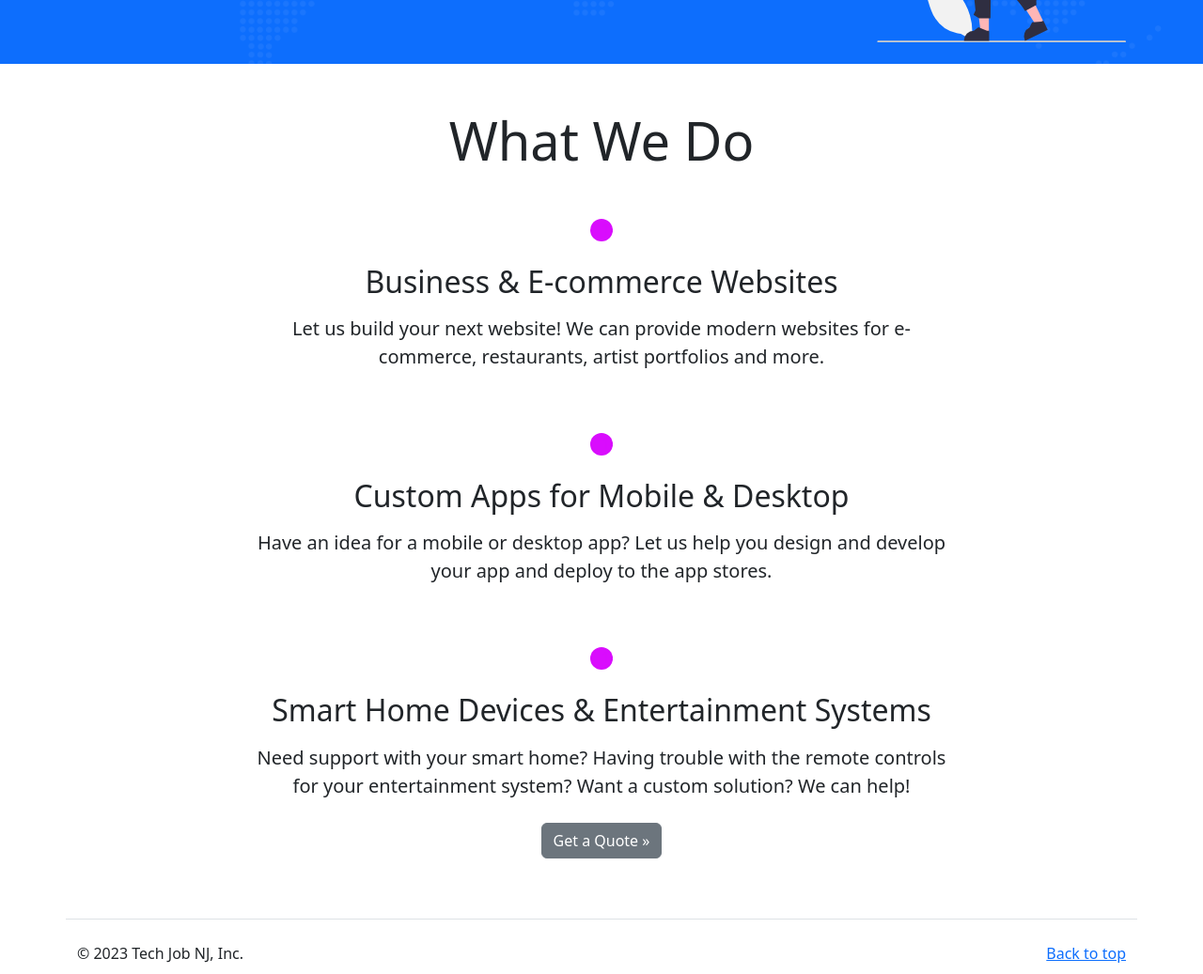
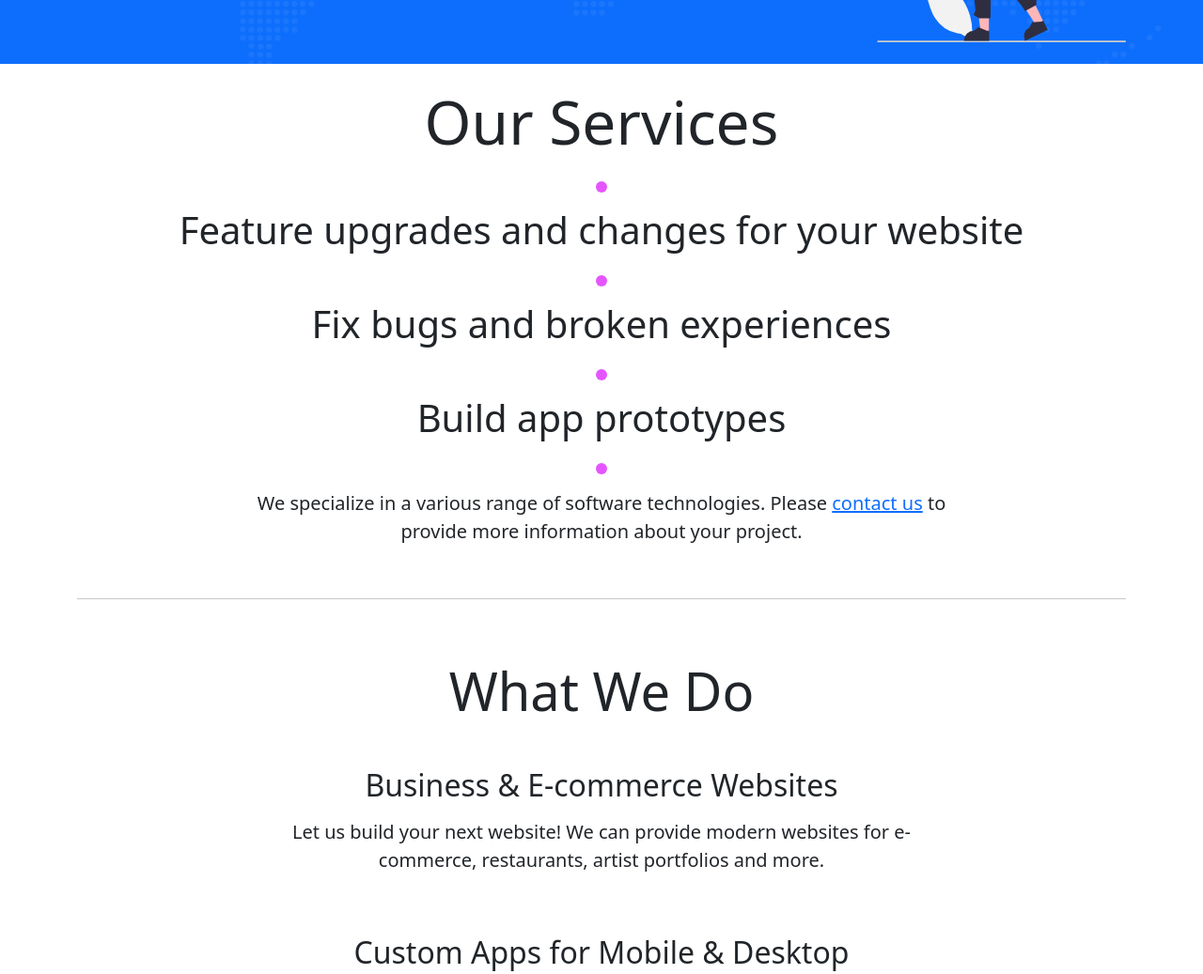
Before and after one commit to groman00/tech-job-nj, a plain HTML site: page index.html in a window 1280 px wide. Shown: the part 524-1561 px from the top of the page at 94% size. Drawn offline with nearby package versions, Linux system fonts and the light colour scheme.

Commit message:
content update

```diff
--- a/index.html
+++ b/index.html
@@ -144,85 +144,84 @@
     </section>
     <main>
       <section class="container marketing">
+        <h3 class="display-3 text-center mb-2"><b>Our Services</b></h3>
+        <div class="d-flex justify-content-center py-3">
+          <!-- Use relevant icons here? -->
+          <div
+            class="rounded-circle"
+            style="
+              height: 12px;
+              width: 12px;
+              background-color: #d90dfd;
+              opacity: 0.7;
+            "
+          ></div>
+        </div>
+        <h4 class="display-6 text-center">
+          Feature upgrades and changes for your website
+        </h4>
+        <div class="d-flex justify-content-center py-3">
+          <div
+            class="rounded-circle"
+            style="
+              height: 12px;
+              width: 12px;
+              background-color: #d90dfd;
+              opacity: 0.7;
+            "
+          ></div>
+        </div>
+        <h4 class="display-6 text-center">Fix bugs and broken experiences</h4>
+        <div class="d-flex justify-content-center py-3">
+          <div
+            class="rounded-circle"
+            style="
+              height: 12px;
+              width: 12px;
+              background-color: #d90dfd;
+              opacity: 0.7;
+            "
+          ></div>
+        </div>
+        <h4 class="display-6 text-center">Build app prototypes</h4>
+        <div class="d-flex justify-content-center py-3">
+          <div
+            class="rounded-circle"
+            style="
+              height: 12px;
+              width: 12px;
+              background-color: #d90dfd;
+              opacity: 0.7;
+            "
+          ></div>
+        </div>
+        <div class="row text-center">
+          <div class="col-lg-8 offset-lg-2 mb-4">
+            <p class="lead">
+              We specialize in a various range of software technologies. Please
+              <a href="https://forms.gle/EsuXn4WvQu53A4Yr7">contact us</a> to
+              provide more information about your project.
+            </p>
+          </div>
+        </div>
+        <hr class="d-block pb-4" />
         <h3 class="display-4 text-center mb-5 pt-lg-4">What We Do</h3>
         <div class="row text-center">
           <div class="col-lg-8 offset-lg-2 mb-5">
-            <div class="mb-4">
-              <svg
-                class="bd-placeholder-img rounded-circle"
-                width="24"
-                height="24"
-                xmlns="http://www.w3.org/2000/svg"
-                role="img"
-                aria-label="Placeholder: 140x140"
-                preserveAspectRatio="xMidYMid slice"
-                focusable="false"
-              >
-                <title>Placeholder</title>
-                <rect width="100%" height="100%" fill="#d90dfd" />
-                <text x="50%" y="50%" fill="#d90dfd" dy=".3em">140x140</text>
-              </svg>
-            </div>
             <h2 class="mb-3">Business &amp; E-commerce Websites</h2>
             <p class="lead">
               Let us build your next website! We can provide modern websites for
               e-commerce, restaurants, artist portfolios and more.
             </p>
-            <p class="mt-4 d-lg-none">
-              <a
-                class="btn btn-secondary"
-                href="https://forms.gle/EsuXn4WvQu53A4Yr7"
-                >Get a Quote &raquo;</a
-              >
-            </p>
           </div>
           <div class="col-lg-8 offset-lg-2 mb-5">
-            <div class="mb-4">
-              <svg
-                class="bd-placeholder-img rounded-circle"
-                width="24"
-                height="24"
-                xmlns="http://www.w3.org/2000/svg"
-                role="img"
-                aria-label="Placeholder: 140x140"
-                preserveAspectRatio="xMidYMid slice"
-                focusable="false"
-              >
-                <title>Placeholder</title>
-                <rect width="100%" height="100%" fill="#d90dfd" />
-                <text x="50%" y="50%" fill="#d90dfd" dy=".3em">140x140</text>
-              </svg>
-            </div>
             <h2 class="mb-3">Custom Apps for Mobile &amp; Desktop</h2>
             <p class="lead">
               Have an idea for a mobile or desktop app? Let us help you design
               and develop your app and deploy to the app stores.
             </p>
-            <p class="mt-4 d-lg-none">
-              <a
-                class="btn btn-secondary"
-                href="https://forms.gle/EsuXn4WvQu53A4Yr7"
-                >Get a Quote &raquo;</a
-              >
-            </p>
           </div>
           <div class="col-lg-8 offset-lg-2 mb-5">
-            <div class="mb-4">
-              <svg
-                class="bd-placeholder-img rounded-circle"
-                width="24"
-                height="24"
-                xmlns="http://www.w3.org/2000/svg"
-                role="img"
-                aria-label="Placeholder: 140x140"
-                preserveAspectRatio="xMidYMid slice"
-                focusable="false"
-              >
-                <title>Placeholder</title>
-                <rect width="100%" height="100%" fill="#d90dfd" />
-                <text x="50%" y="50%" fill="#d90dfd" dy=".3em">140x140</text>
-              </svg>
-            </div>
             <h2 class="mb-3">Smart Home Devices &amp; Entertainment Systems</h2>
             <p class="lead">
               Need support with your smart home? Having trouble with the remote
@@ -241,7 +240,7 @@
       </section>
       <footer class="container border-top pt-4 pb-2">
         <p class="float-end"><a href="#">Back to top</a></p>
-        <p>&copy; 2023 Tech Job NJ, Inc.</p>
+        <p>&copy; 2025 Tech Job NJ, Inc.</p>
       </footer>
     </main>
   </body>
```
